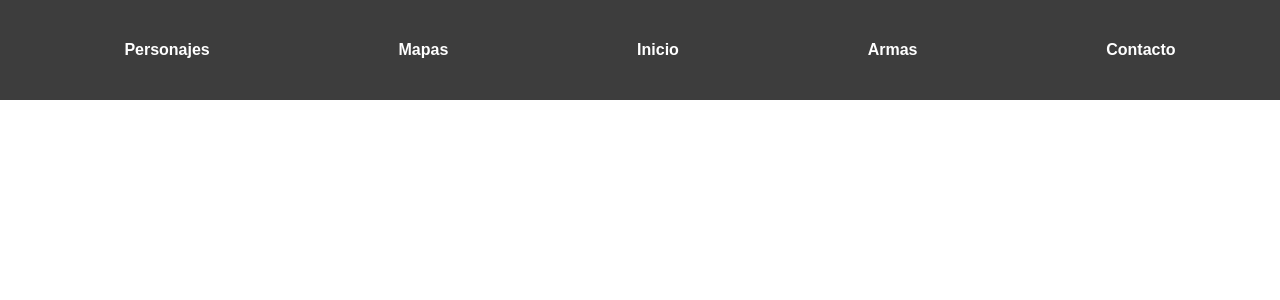
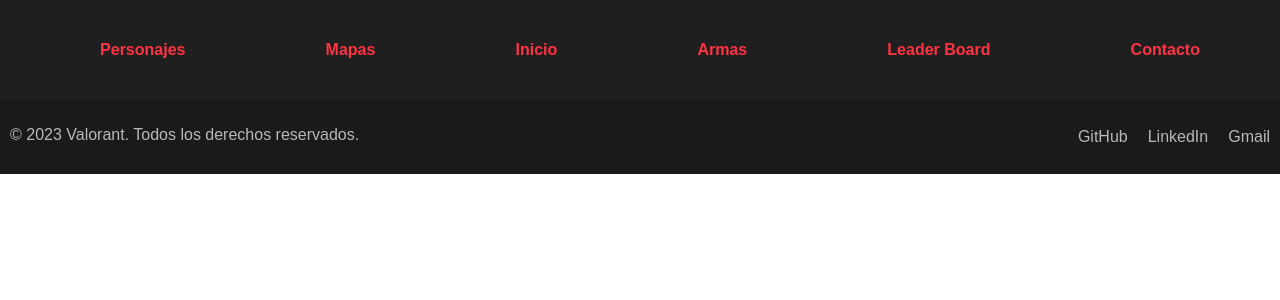
Before and after one commit to GermanSmigoski/Info-valorant, a React (Vite) app: page /leaderBoard in a window 1280 px wide. Shown: the top 300 px of the page. Built offline with nearby package versions, Linux system fonts and the light colour scheme.

Commit message:
Change Header css, add links. New Footer. New Map grid.

```diff
--- a/src/App.jsx
+++ b/src/App.jsx
@@ -1,8 +1,6 @@
 import { BrowserRouter, Route, Routes } from "react-router-dom";
-import Card from "./components/cards/Card";
-import Maps from "./components/maps/Maps";
-import LandingPage from "./components/ladingPage/LandingPage";
-import { Header } from "./layout";
+import { Card, Maps, LandingPage } from "./components";
+import { Header, Footer } from "./layout";
 
 function App() {
   return (
@@ -12,8 +10,10 @@ function App() {
         <Route exact path="/" element={<LandingPage />} />
         <Route exact path="/mapas" element={<Maps />} />
         <Route exact path="/personajes" element={<Card />} />
-        {/* <Route exact path="/armas" component={ArmasPage} /> */}
+        {/* <Route exact path="/armas" element={ArmasPage} /> */}
+        {/* <Route exact path="/leaderBoard" element={<LeaderBoard/>} />*/}
       </Routes>
+      <Footer />
     </BrowserRouter>
   );
 }
--- a/src/components/cards/Card.jsx
+++ b/src/components/cards/Card.jsx
@@ -2,7 +2,7 @@ import React, { useState, useEffect } from "react";
 import axios from "axios";
 import "./Card.css";
 
-const Card = () => {
+export const Card = () => {
   const [agents, setAgents] = useState([]);
 
   useEffect(() => {
@@ -36,5 +36,3 @@ const Card = () => {
     </div>
   );
 };
-
-export default Card;
--- a/src/components/index.jsx
+++ b/src/components/index.jsx
@@ -1,2 +1,3 @@
-export * from "./cards/cards";
-export * from "./charactercs/characters";
+export * from "./cards/Card";
+export * from "./ladingPage/LandingPage";
+export * from "./maps/Maps";
--- a/src/components/ladingPage/LandingPage.css
+++ b/src/components/ladingPage/LandingPage.css
@@ -24,7 +24,7 @@ h6 {
 /* Hero */
 
 .hero {
-  background-image: url("https://i.imgur.com/GWkZ5Bv.jpg");
+  background-image: url("https://cdn.oneesports.gg/cdn-data/2021/06/Valorant_Episode3Act1Art.jpg");
   background-size: cover;
   background-position: center;
   height: 600px;
--- a/src/components/ladingPage/LandingPage.jsx
+++ b/src/components/ladingPage/LandingPage.jsx
@@ -1,7 +1,8 @@
 import React from "react";
 import "./LandingPage.css";
+import { Link } from "react-router-dom";
 
-function LandingPage() {
+export const LandingPage = () => {
   return (
     <div className="landing-page">
       <section className="hero">
@@ -15,21 +16,27 @@ function LandingPage() {
         <h2>Características</h2>
         <ul className="feature-list">
           <li>
-            <h3>Personajes</h3>
+            <Link to="/personajes">
+              <h3>Personajes</h3>
+            </Link>
             <p>
               Conoce a los personajes más interesantes de Valorant y sus
               habilidades únicas.
             </p>
           </li>
           <li>
-            <h3>Mapas</h3>
+            <Link to="/mapas">
+              <h3>Mapas</h3>
+            </Link>
             <p>
               Explora los mapas más fascinantes de Valorant y aprende a
               dominarlos.
             </p>
           </li>
           <li>
-            <h3>Armas</h3>
+            <Link to="/armas">
+              <h3>Armas</h3>
+            </Link>
             <p>
               Descubre las armas más poderosas de Valorant y aprende a
               utilizarlas.
@@ -37,15 +44,6 @@ function LandingPage() {
           </li>
         </ul>
       </section>
-      <section className="cta">
-        <h2>¿Listo para unirte?</h2>
-        <button>Regístrate ahora</button>
-      </section>
-      <footer className="footer">
-        <p>© 2023 Valorant. Todos los derechos reservados.</p>
-      </footer>
     </div>
   );
-}
-
-export default LandingPage;
+};
--- a/src/components/maps/Maps.css
+++ b/src/components/maps/Maps.css
@@ -0,0 +1,11 @@
+.card-grid {
+  display: flex;
+  flex-wrap: wrap;
+  justify-content: center;
+}
+
+.card-back img {
+  background-size: cover;
+  width: 250px;
+  height: 250px;
+}
--- a/src/components/maps/Maps.jsx
+++ b/src/components/maps/Maps.jsx
@@ -1,6 +1,7 @@
 import { useState, useEffect } from "react";
+import "./Maps.css";
 
-function Maps() {
+export const Maps = () => {
   const [maps, setMaps] = useState([]);
 
   useEffect(() => {
@@ -10,11 +11,11 @@ function Maps() {
   }, []);
 
   return (
-    <div>
+    <div className="card-grid">
       {maps.map((map) => (
         <div className="card map-card">
           <div className="card-inner">
-            <div className="card-front">
+            <div className="card-front" style={{backgroundImage:`${map.splash}`}}>
               <img
                 className="card-img"
                 src={map.splash}
@@ -23,6 +24,7 @@ function Maps() {
               <h2 className="card-title">{map.displayName}</h2>
             </div>
             <div className="card-back">
+              <img src={map.displayIcon} alt={map.displayName}></img>
               <h2 className="card-title">{map.displayName}</h2>
               <p>{map.description}</p>
             </div>
@@ -31,6 +33,4 @@ function Maps() {
       ))}
     </div>
   );
-}
-
-export default Maps;
+};
--- /dev/null
+++ b/src/layout/footer/footer.jsx
@@ -0,0 +1,29 @@
+import React from "react";
+
+export const Footer = () => {
+  return (
+    <footer
+      style={{
+        display: "flex",
+        justifyContent: "space-between",
+        padding: "10px",
+        justifyItems: "center",
+        alignItems: "center",
+      }}
+      className="footer"
+    >
+      <p>© 2023 Valorant. Todos los derechos reservados.</p>
+      <div className="redes">
+        <a href="" className="github">
+          GitHub
+        </a>
+        <a href="" className="linkedIn">
+          LinkedIn
+        </a>
+        <a href="" className="gmail">
+          Gmail
+        </a>
+      </div>
+    </footer>
+  );
+};
--- a/src/layout/header/header.css
+++ b/src/layout/header/header.css
@@ -1,9 +1,9 @@
 header {
-  background-color: #3d3d3d; /* color de fondo */
-  padding: 20px; /* espacio de relleno */
-  text-align: center; /* alineación del contenido */
-  font-size: 24px; /* tamaño de letra */
-  font-weight: bold; /* peso de la letra */
+  background-color: #1f1f1f;
+  padding: 20px;
+  text-align: center;
+  font-size: 24px;
+  font-weight: bold;
 }
 
 .header .logo {
@@ -21,12 +21,13 @@ header {
 }
 
 .header nav a {
-  color: #fff;
+  color: #ff3342;
   text-decoration: none;
   margin-left: 20px;
   font-size: 16px;
 }
 
 .header nav a:hover {
-  color: #b9b9b9;
+  color: #ffc1c5;
+  text-decoration: underline #ffc1c5;
 }
--- a/src/layout/header/header.jsx
+++ b/src/layout/header/header.jsx
@@ -11,6 +11,7 @@ export const Header = () => {
           <Link to="/mapas">Mapas</Link>
           <Link to="/">Inicio</Link>
           <Link to="/armas">Armas</Link>
+          <Link to="/leaderBoard">Leader Board</Link>
           <Link to="/contacto">Contacto</Link>
         </nav>
       </header>
--- a/src/layout/index.jsx
+++ b/src/layout/index.jsx
@@ -1,2 +1,2 @@
 export * from "./header/header";
-// export * from './footer/'
+export * from "./footer/footer";
```
